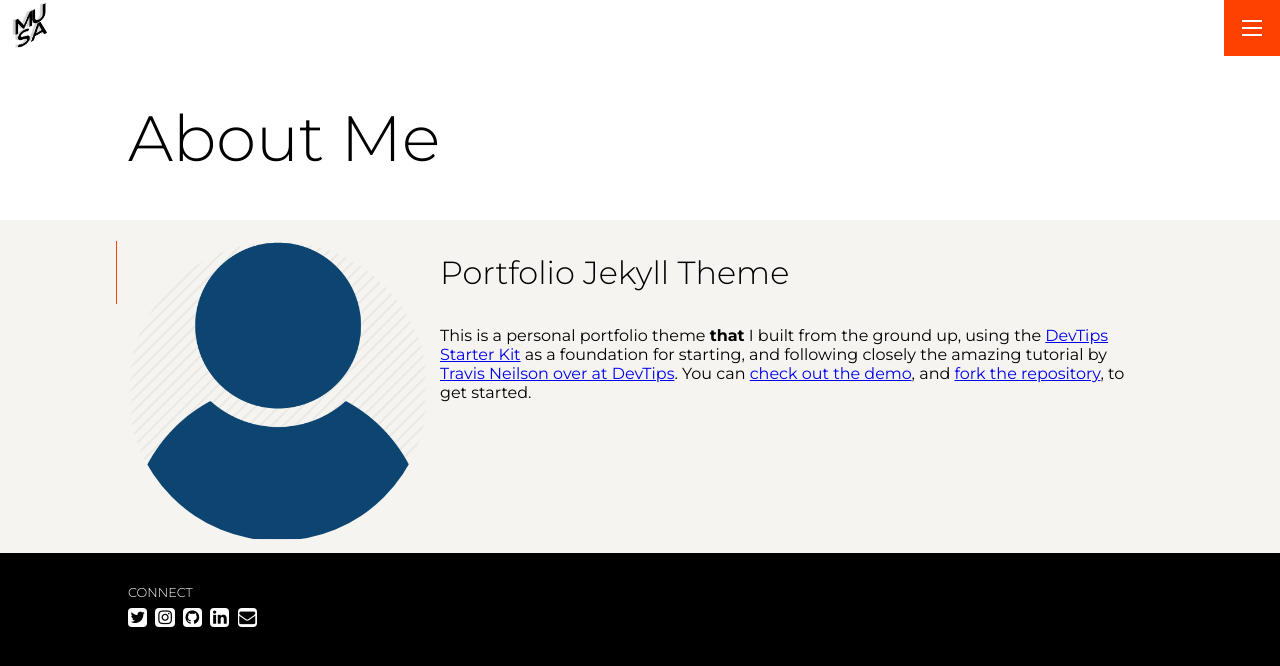
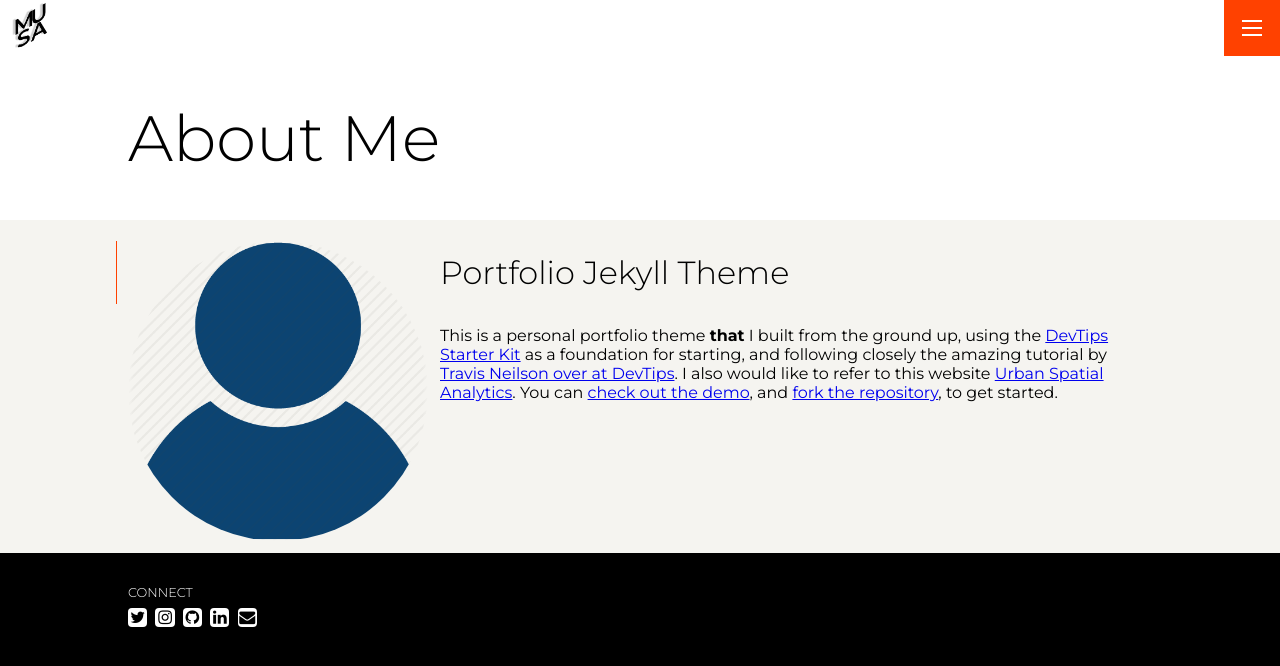
Before and after one commit to NohmanHadis/MUSA, a Jekyll site: the page built from pages/about.md, in a window 1280 px wide. Shown: the top 666 px of the page. Built offline with Jekyll 4.4.1, drawn with Linux system fonts in a browser that asks for light colours.

Commit message:
Added Link.md

```diff
--- a/pages/about.md
+++ b/pages/about.md
@@ -7,4 +7,4 @@ permalink: /about
 
 # Portfolio Jekyll Theme
 
-This is a personal portfolio theme **that** I built from the ground up, using the [DevTips Starter Kit](http://devtipsstarterkit.com/) as a foundation for starting, and following closely the amazing tutorial by [Travis Neilson over at DevTips](https://www.youtube.com/watch?v=T6jKLsxbFg4&list=PL0CB3OvPhDA_STygmp3sDenx3UpdOMk7P). You can [check out the demo](lenpaul.github.io/portfolio-jekyll-theme/), and [fork the repository](https://github.com/LeNPaul/portfolio-jekyll-theme/fork), to get started.
+This is a personal portfolio theme **that** I built from the ground up, using the [DevTips Starter Kit](http://devtipsstarterkit.com/) as a foundation for starting, and following closely the amazing tutorial by [Travis Neilson over at DevTips](https://www.youtube.com/watch?v=T6jKLsxbFg4&list=PL0CB3OvPhDA_STygmp3sDenx3UpdOMk7P). I also would like to refer to this website [Urban Spatial Analytics](https://www.design.upenn.edu/urban-spatial-analytics). You can [check out the demo](lenpaul.github.io/portfolio-jekyll-theme/), and [fork the repository](https://github.com/LeNPaul/portfolio-jekyll-theme/fork), to get started.
```
